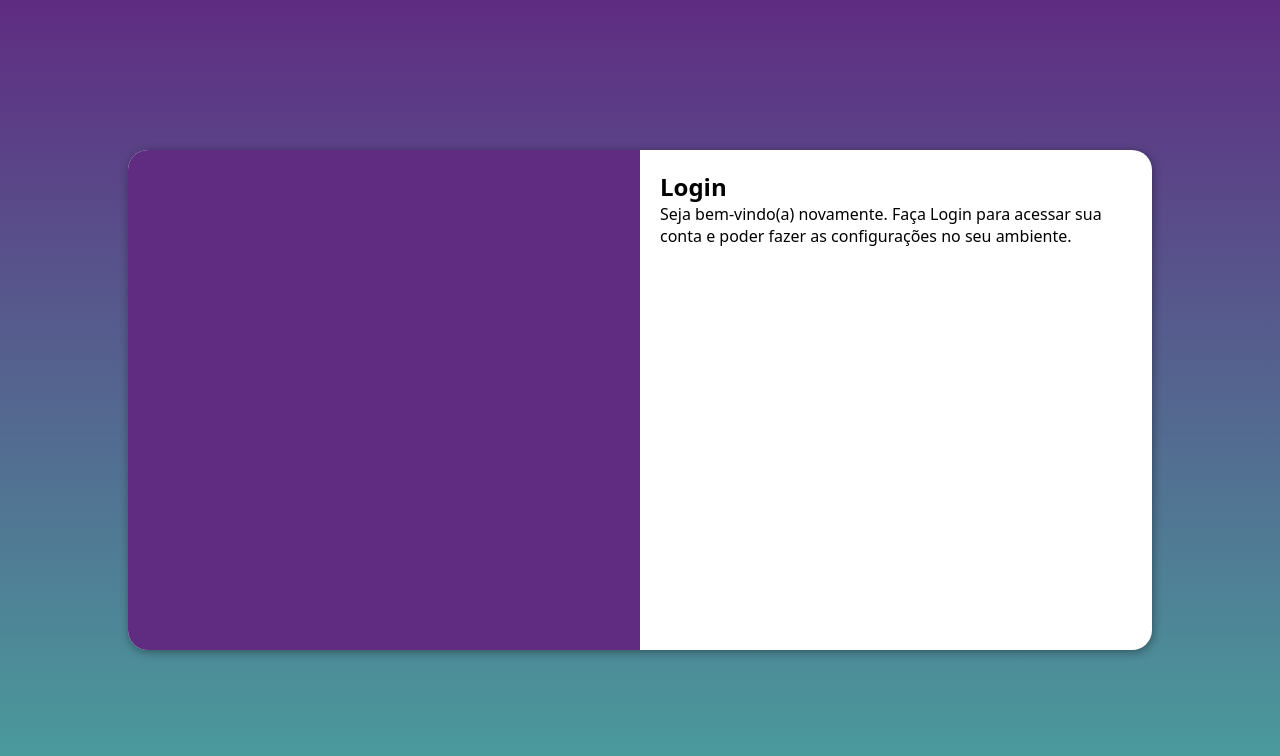
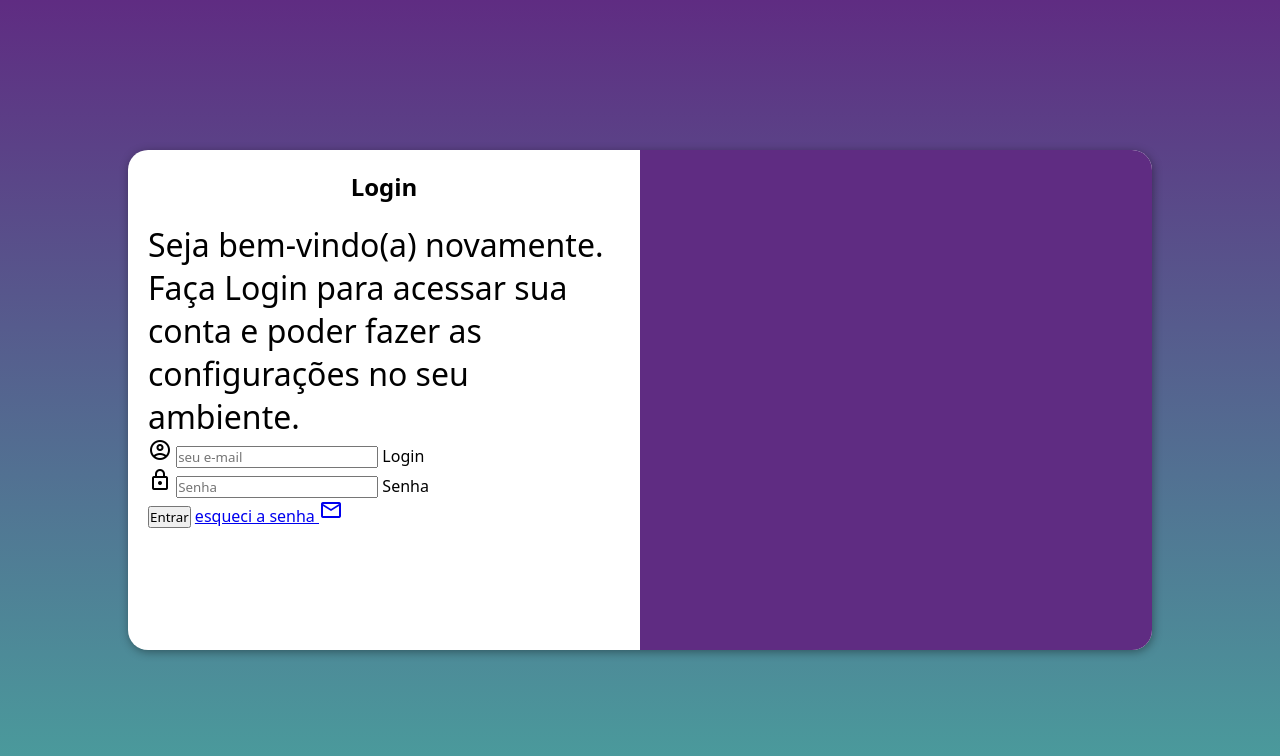
Before and after one commit to AlexandreRamos-dev/projeto-login, a plain HTML site: page index.html in a window 1280 px wide. Drawn offline with nearby package versions, Linux system fonts and the light colour scheme.

Commit message:
adicionei o formulário

```diff
--- a/estilos/media-query.css
+++ b/estilos/media-query.css
@@ -39,14 +39,18 @@ grandes telas: acima 1281px
     }
 
     div#imagem {
-        float: left;
+        float: right;
         width: 50%;
         height: 100vh;
     }
 
     div#formulario {
-        float: right;
+        float: left;
         width: 50%;
         height: 100%;
     }
+
+    #formulario > p {
+        font-size: 2em;
+    }
 }
--- a/estilos/style.css
+++ b/estilos/style.css
@@ -54,3 +54,12 @@ div#formulario {
     display: block;
     padding: 20px;
 }
+
+#formulario > h1 {
+    text-align: center;
+    margin-bottom: 20px;
+}
+
+#formulario > p {
+    font-size: 0.9em;
+}
--- a/index.html
+++ b/index.html
@@ -4,6 +4,7 @@
     <meta charset="UTF-8">
     <meta name="viewport" content="width=device-width, initial-scale=1.0">
     <title>Login</title>
+    <link rel="stylesheet" href="https://fonts.googleapis.com/css2?family=Material+Symbols+Outlined:opsz,wght,FILL,GRAD@24,400,0,0&icon"/>
     <link rel="stylesheet" href="estilos/style.css">
     <link rel="stylesheet" href="estilos/media-query.css">
 </head>
@@ -18,7 +19,20 @@
                 <h1>Login</h1>
                 <p>Seja bem-vindo(a) novamente. Faça Login para acessar sua conta e poder fazer as configurações no seu ambiente.</p>
                 <form action="login.php" method="post">
-
+                    <div class="campo">
+                        <span class="material-symbols-outlined">account_circle</span>
+                        <input type="email" name="login" id="ilogin" placeholder="seu e-mail" autocomplete="email" required maxlength="30">
+                        <label for="ilogin">Login</label>
+                    </div>
+                    <div class="campo">
+                        <span class="material-symbols-outlined">lock</span>
+                        <input type="password" name="senha" id="isenha" placeholder="Senha" autocomplete="current-password" required minlength="8" maxlength="20">
+                        <label for="isenha">Senha</label>
+                    </div>
+                    <input type="submit" value="Entrar">
+                    <a href="esqueci.html">
+                        esqueci a senha <span class="material-symbols-outlined">mail</span>
+                    </a>
                 </form>
             </div>
         </section>
```
